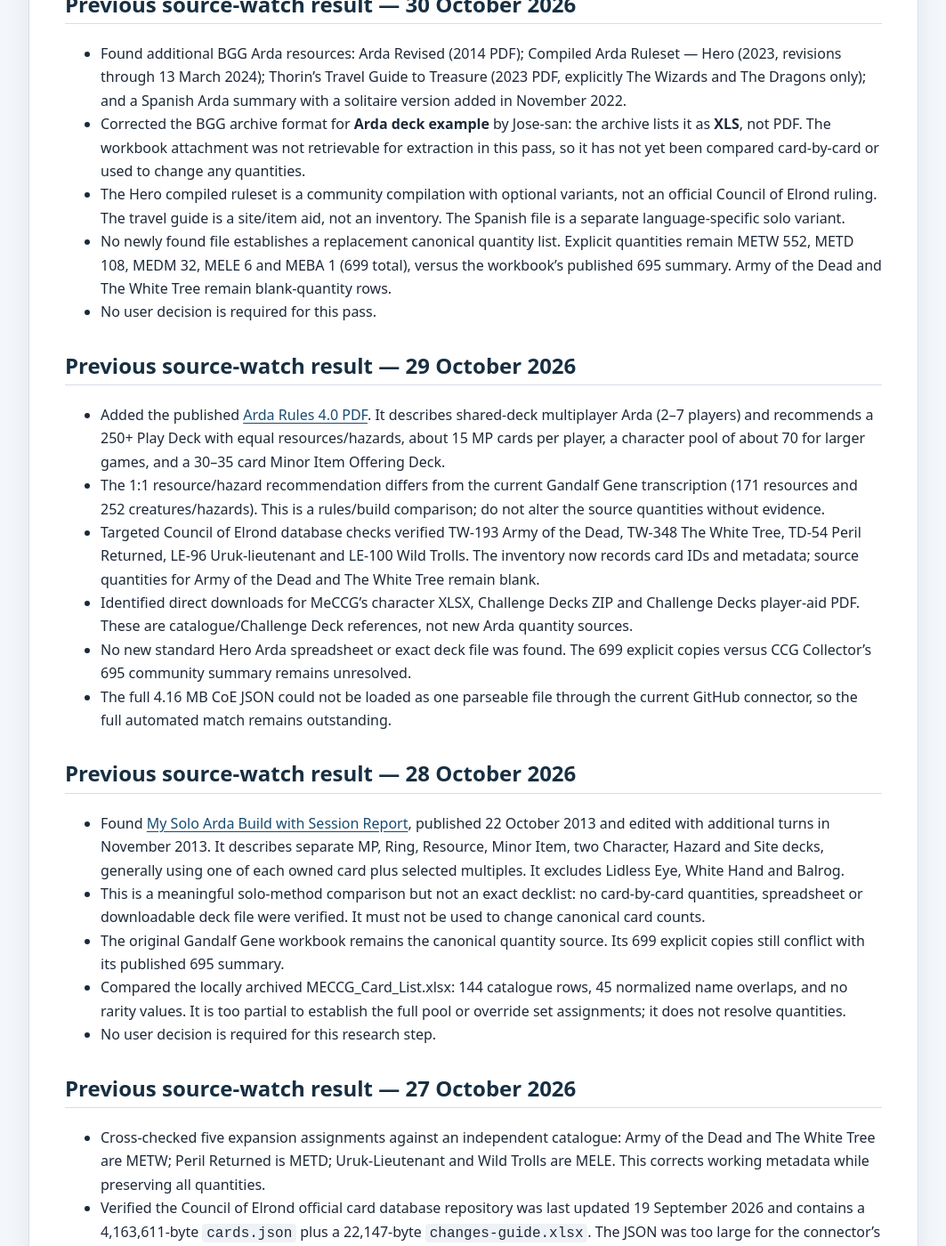
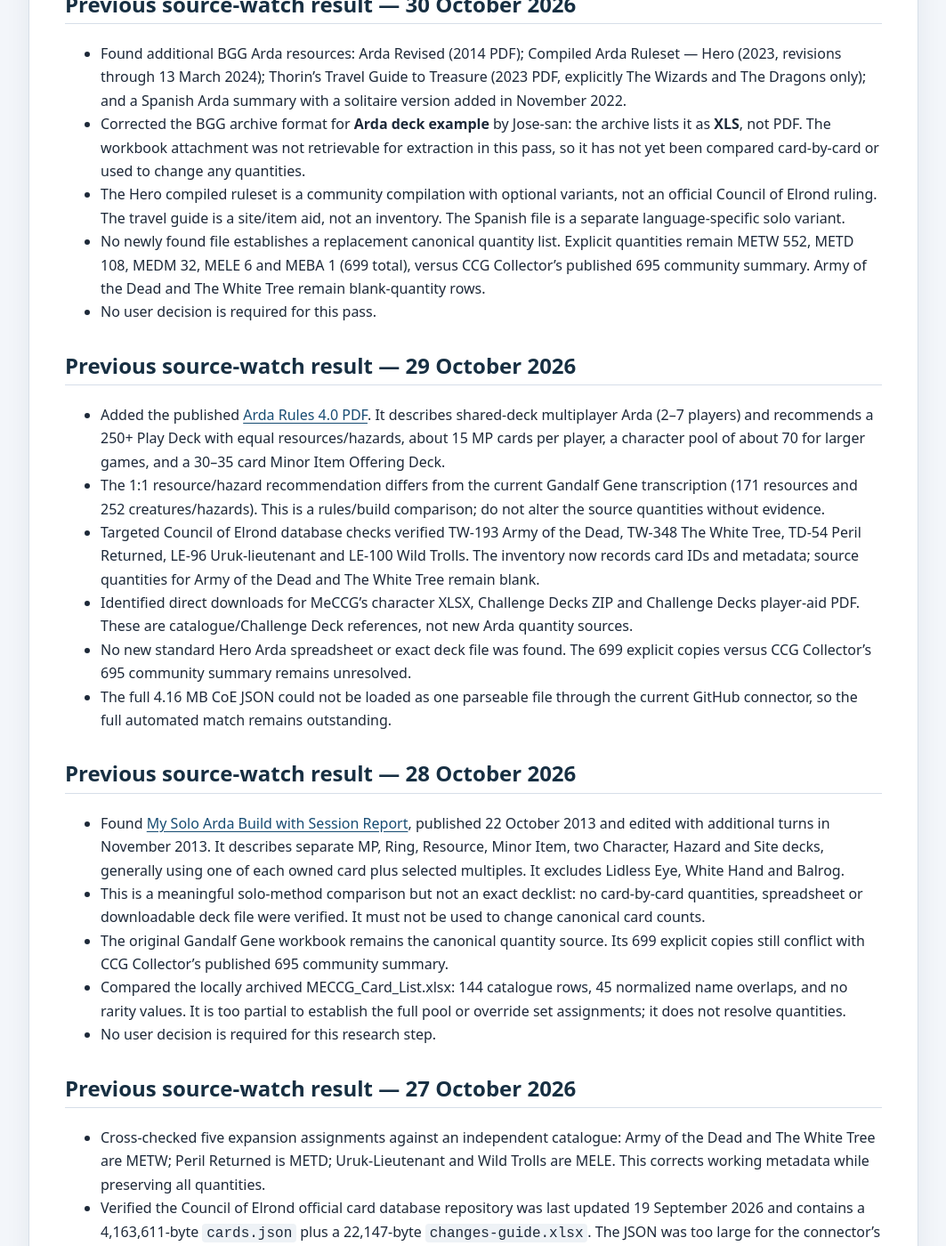
Before and after one commit to JamSpot/meccg-arda-master-database, a Jekyll site: the page built from docs/research-progress.md, in a window 1280 px wide and 1400 px high, scrolled down 2199 px. Shown: the whole window at 89% size, without its empty margins (108-1171 px from the left). Built offline with Jekyll 4.4.1, drawn with Linux system fonts in a browser that asks for light colours; our own code applies the rules of GitHub Pages for plain Markdown files.

Commit message:
Correct historical source-watch attribution for 695 total

```diff
--- a/docs/research-progress.md
+++ b/docs/research-progress.md
@@ -39,7 +39,7 @@ The original Gandalf Gene workbook and a separate Jose-san Arda workbook are now
 - Found additional BGG Arda resources: Arda Revised (2014 PDF); Compiled Arda Ruleset — Hero (2023, revisions through 13 March 2024); Thorin's Travel Guide to Treasure (2023 PDF, explicitly The Wizards and The Dragons only); and a Spanish Arda summary with a solitaire version added in November 2022.
 - Corrected the BGG archive format for **Arda deck example** by Jose-san: the archive lists it as **XLS**, not PDF. The workbook attachment was not retrievable for extraction in this pass, so it has not yet been compared card-by-card or used to change any quantities.
 - The Hero compiled ruleset is a community compilation with optional variants, not an official Council of Elrond ruling. The travel guide is a site/item aid, not an inventory. The Spanish file is a separate language-specific solo variant.
-- No newly found file establishes a replacement canonical quantity list. Explicit quantities remain METW 552, METD 108, MEDM 32, MELE 6 and MEBA 1 (699 total), versus the workbook's published 695 summary. Army of the Dead and The White Tree remain blank-quantity rows.
+- No newly found file establishes a replacement canonical quantity list. Explicit quantities remain METW 552, METD 108, MEDM 32, MELE 6 and MEBA 1 (699 total), versus CCG Collector's published 695 community summary. Army of the Dead and The White Tree remain blank-quantity rows.
 - No user decision is required for this pass.
 
 ## Previous source-watch result — 29 October 2026
@@ -53,7 +53,7 @@ The original Gandalf Gene workbook and a separate Jose-san Arda workbook are now
 ## Previous source-watch result — 28 October 2026
 - Found [My Solo Arda Build with Session Report](https://boardgamegeek.com/thread/1058232/my-solo-arda-build-with-session-report), published 22 October 2013 and edited with additional turns in November 2013. It describes separate MP, Ring, Resource, Minor Item, two Character, Hazard and Site decks, generally using one of each owned card plus selected multiples. It excludes Lidless Eye, White Hand and Balrog.
 - This is a meaningful solo-method comparison but not an exact decklist: no card-by-card quantities, spreadsheet or downloadable deck file were verified. It must not be used to change canonical card counts.
-- The original Gandalf Gene workbook remains the canonical quantity source. Its 699 explicit copies still conflict with its published 695 summary.
+- The original Gandalf Gene workbook remains the canonical quantity source. Its 699 explicit copies still conflict with CCG Collector's published 695 community summary.
 - Compared the locally archived MECCG_Card_List.xlsx: 144 catalogue rows, 45 normalized name overlaps, and no rarity values. It is too partial to establish the full pool or override set assignments; it does not resolve quantities.
 - No user decision is required for this research step.
 
```
